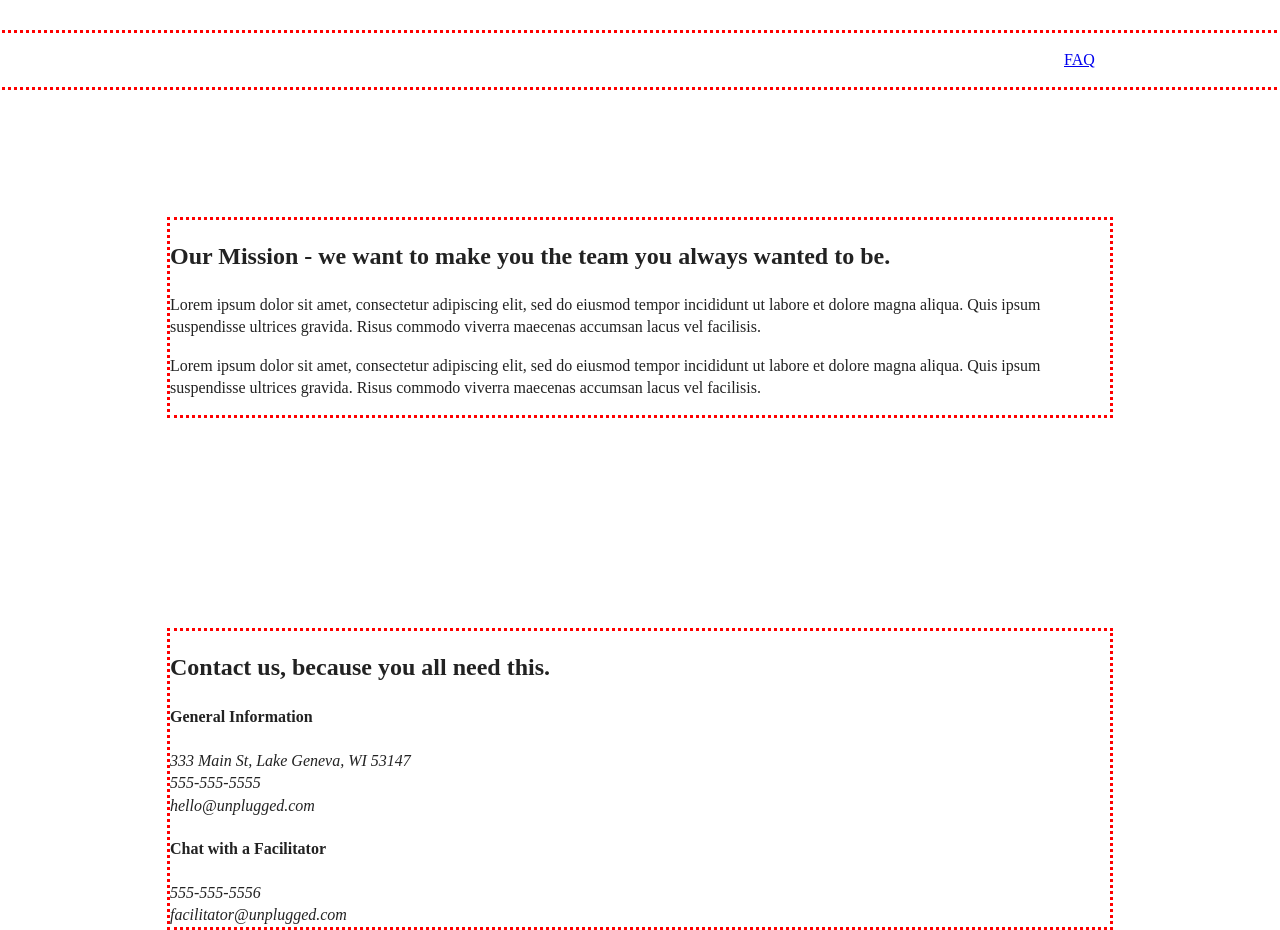
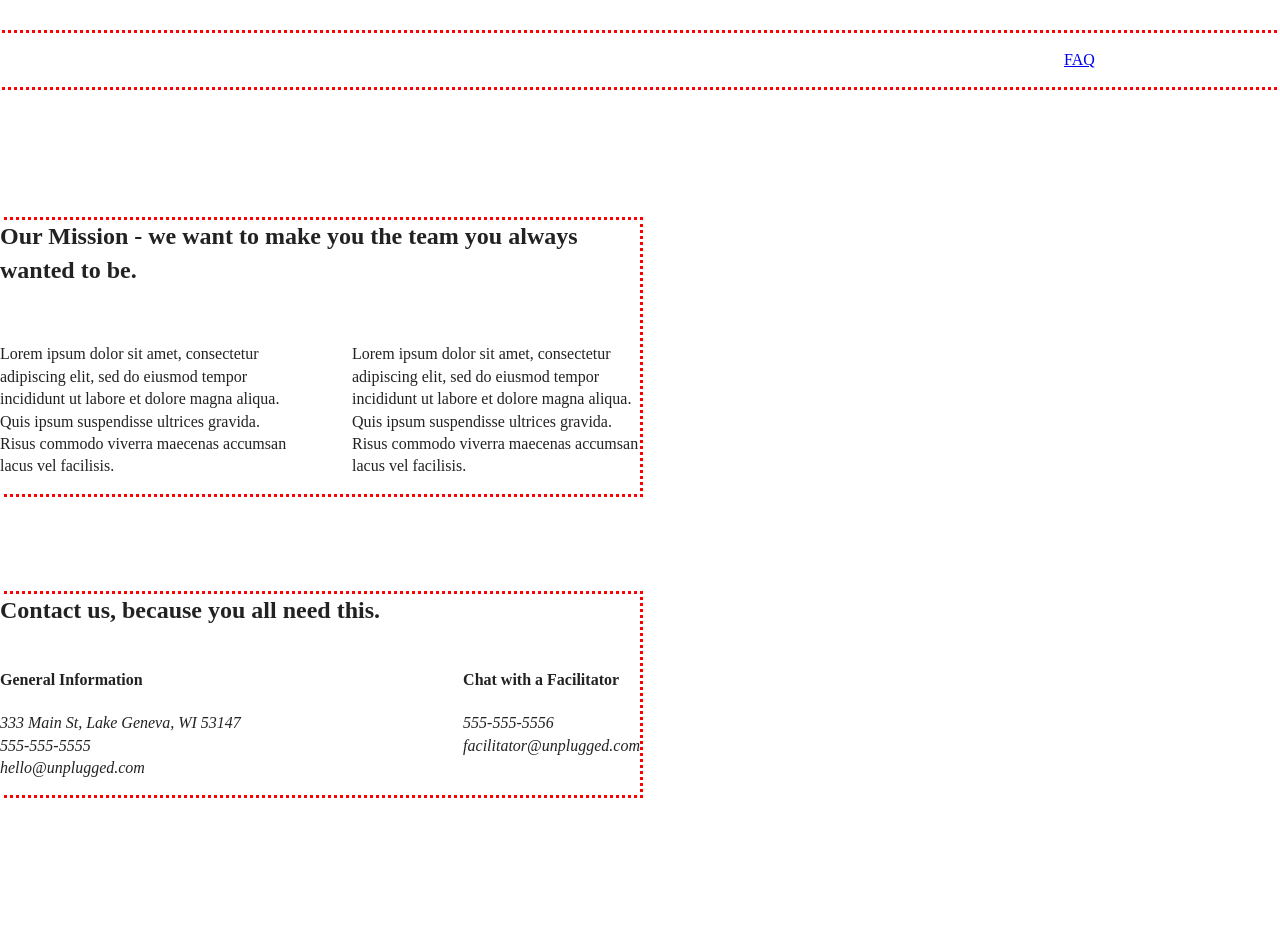
Before and after one commit to lee77carter/unplugged, a website: page about/index.html in a window 1280 px wide. Shown: the top 930 px of the page. Drawn offline with Linux system fonts and the light colour scheme.

Commit message:
Updated tablet style.

```diff
--- a/css/main.css
+++ b/css/main.css
@@ -129,9 +129,9 @@
   flex-direction: column;
   align-items: center;
   text-align: center;
-  }
+}
 
-footer p  {
+footer p {
   margin: 0;
 }
 
@@ -222,19 +222,24 @@
 /* ====== ======
    About Page
 =====  ==== */
-.mission {
+.mission-content {
   display: flex;
-  justify-content: center;
-
+  justify-content: space-between;
+  align-items: center;
 }
 
-.contact-section {
-  display: flex;
-  justify-content: center;
+.mission-content p {
+  width: 20px 0;
 }
 
-.contact-content p {
-  margin: 0;
+.contact-section .content-wrapper h2 {
+  width: 20px 0;
+}
+
+.contact-content {
+  display: flex;
+  justify-content: space-between;
+  align-items: center;
 }
 
 /* ====== ======
@@ -350,7 +355,7 @@
    ========================================================================== */
 
 @media only screen and (min-width: 768px) {
-/*Tablet styles here*/
+  /*Tablet styles here*/
 
   .content-wrapper {
     outline: 3px dotted red;
@@ -358,13 +363,7 @@
     margin: 100px 0;
   }
 
-  .header-divider {
-    display: none;
-  }
-
   header {
-    display: flex;
-    justify-content: center;
     padding: 33px 0;
   }
 
@@ -381,6 +380,11 @@
     justify-content: space-between;
   }
 
+  .header-divider {
+    display: none;
+  }
+
+  /* Hero section */
   aside .content-wrapper {
     margin: 50px 0;
     display: flex;
@@ -394,6 +398,7 @@
     margin: 0;
   }
 
+  /* Features */
   .features article {
     display: flex;
     align-items: center;
@@ -405,12 +410,17 @@
     width: 50%;
   }
 
+  /* Reviews */
   .reviews article {
     display: flex;
     justify-content: space-between;
+  }
+
+  .reviews article div {
     width: 49%;
   }
 
+  /* Footer */
   .footer .content-wrapper {
     width: 65%;
   }
@@ -428,14 +438,50 @@
   .footer .copyright {
     width: 100%;
   }
+
+  /* ====== ======
+   About Page
+=====  ==== */
+  .mission-content {
+    display: flex;
+    justify-content: space-between;
+    align-items: flex-start;
+    padding-top: 20px
+  }
+
+  .mission-content p {
+    width: 45%;
+  }
+
+  .contact-section .content-wrapper h2 {
+    width: 80%;
+  }
+
+  .contact-content {
+    display: flex;
+    justify-content: space-between;
+    align-items: flex-start;
+  }
+
+  /* ====== ======
+   FAQ Page
+=====  ==== */
+  .faq .content-wrapper {
+    justify-content: space-between;
+  }
+
+  .faq-content {
+    flex-basis: 45%;
+  }
+
+  .faq h2 {
+    width: 100%;
+  }
 }
+
 
 @media only screen and (min-width: 1200px) {
   /*Desktop styles here*/
-
-  .content-wrapper {
-    width: 940px;
-  }
 
 }
 
```
